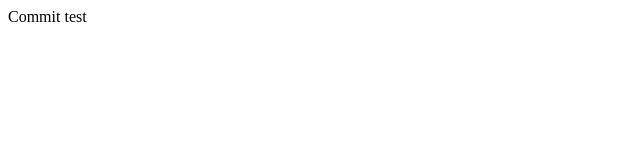
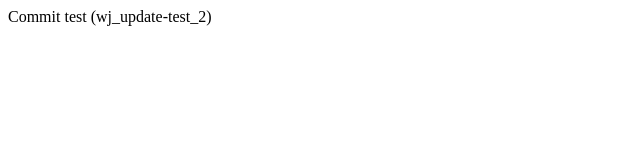
Before and after one commit to wjozwik/nauka-gita-2, a plain HTML site: page index.html in a window 1280 px wide. Shown: the whole page, without its empty margins (0-640 px from the left). Drawn offline with Linux system fonts and the light colour scheme.

Commit message:
Update index.html

```diff
--- a/index.html
+++ b/index.html
@@ -6,6 +6,6 @@
     <title>Hello world! How are you?</title>
 </head>
 <body>
-    Commit test
+    Commit test (wj_update-test_2)
 </body>
 </html>
```
